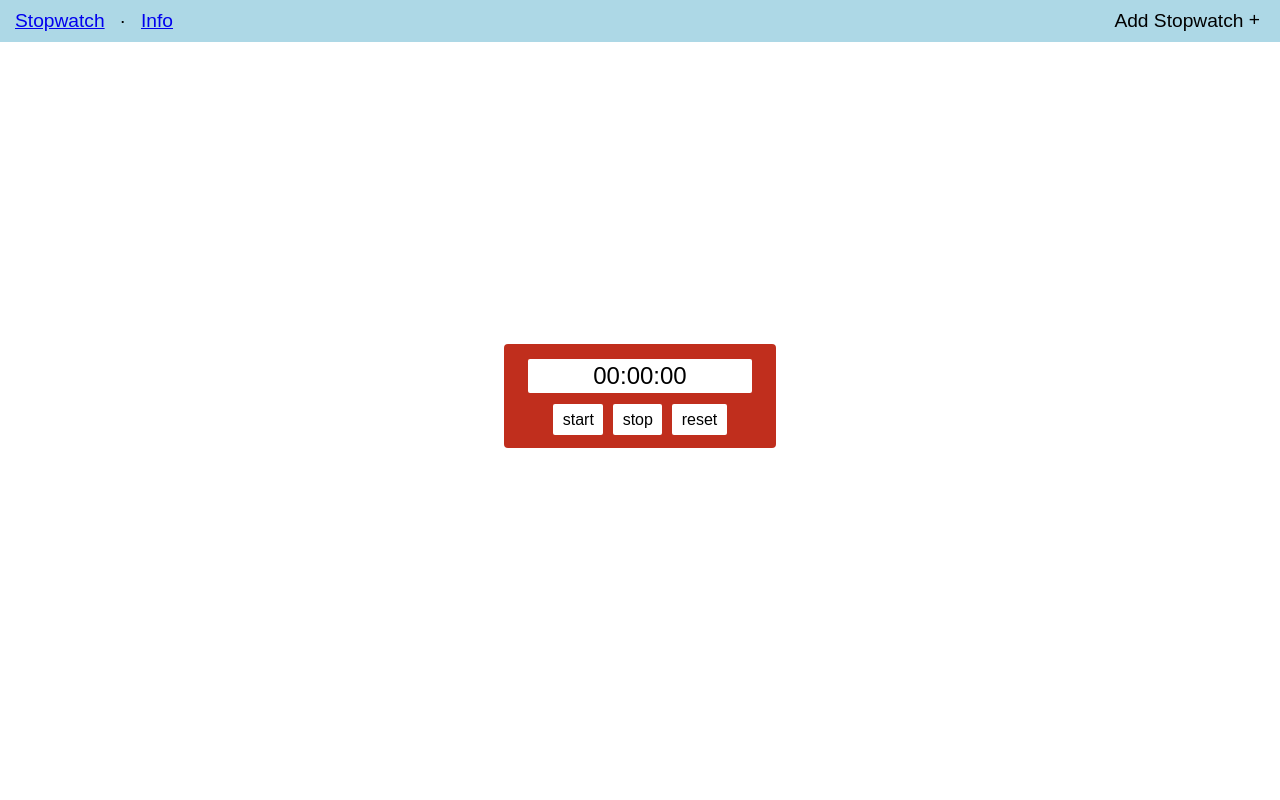
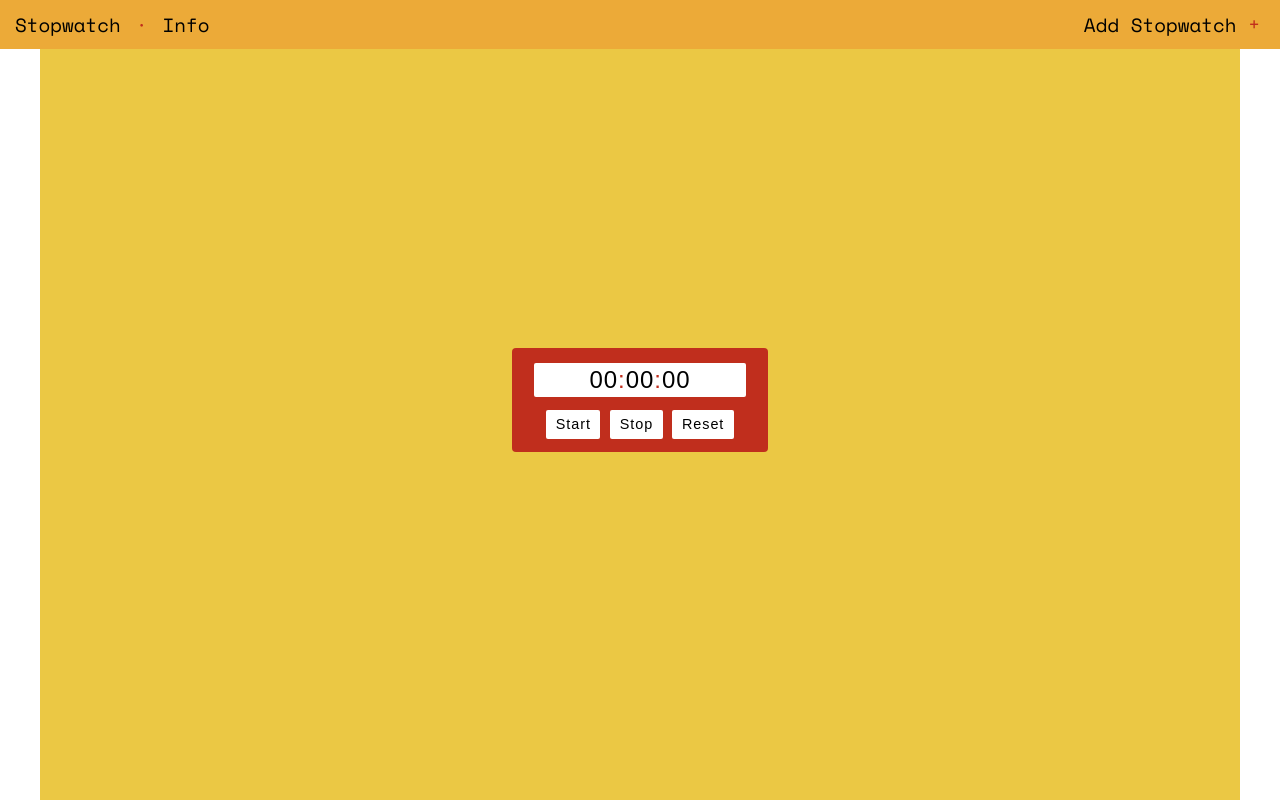
Before and after one commit to RhodesPeter/stopwatch-react, a React (Create React App) app: page / in a window 1280 px wide. Built offline with nearby package versions, Linux system fonts and the light colour scheme.

Commit message:
Add further styling
- Add google fonts

```diff
--- a/src/App.css
+++ b/src/App.css
@@ -2,8 +2,9 @@
 .app,
 .info {
   max-width: 1200px;
-  height: 99vh;
+  height: 100vh;
   margin: 0 auto;
+  background-color: #EBC844;
   text-align: center;
   display: -webkit-flex;
   display: flex;
@@ -17,11 +18,17 @@
   align-content: center;
 }
 
+a:visited,
+a:link {
+  color: black;
+  text-decoration: none;
+}
+
 .nav {
   width: 100%;
   position: absolute;
   top: 0;
-  background-color: lightblue;
+  background-color: #ECAA38;
   font-size: 1.2rem;
 }
 
@@ -38,6 +45,7 @@
 .nav__spacer {
   float: left;
   padding: 10px 15px;
+  color: #C02E1D;
 }
 
 .nav__title {
@@ -53,13 +61,17 @@
 .nav__plus {
   position:relative;
   top:-1.2px;
+  color: #C02E1D;
 }
 
 .stopwatch {
-  width: 17rem;
+  width: 16rem;
   height: 6.5rem;
   margin: 15px;
   background-color: #C02E1D;
+  letter-spacing: 0.06rem;
+  font-size: 0.9rem;
+  font-family: arial;
   border-radius: 4px;
   text-align: center;
   display: -webkit-flex;
@@ -67,6 +79,10 @@
   justify-content: center;
   -webkit-flex-flow: row wrap;
   flex-flow: row wrap;
+}
+
+.stopwatch__colon {
+  color: #C02E1D;
 }
 
 .buttonContainer {
@@ -87,4 +103,5 @@
   padding: 0.4rem 0.6rem;
   background-color: white;
   border-radius: 2px;
+  cursor: pointer;
 }
--- a/src/components/Stopwatch.js
+++ b/src/components/Stopwatch.js
@@ -55,10 +55,13 @@ class Stopwatch extends Component {
   render(){
     return (
       <div className="stopwatch">
-        <div className="stopwatch__screen">{this.state.minutes}:{this.state.seconds}:{this.state.milliseconds}</div>
-        <div className="stopwatch__button" onClick={ this.startTime.bind(this) }>start</div>
-        <div className="stopwatch__button" onClick={ this.stopTime.bind(this) }>stop</div>
-        <div className="stopwatch__button" onClick={ this.resetTime.bind(this) }>reset</div>
+        <div className="stopwatch__screen">
+          {this.state.minutes}<span className="stopwatch__colon">:</span>
+          {this.state.seconds}<span className="stopwatch__colon">:</span>
+          {this.state.milliseconds}</div>
+        <div className="stopwatch__button" onClick={ this.startTime.bind(this) }>Start</div>
+        <div className="stopwatch__button" onClick={ this.stopTime.bind(this) }>Stop</div>
+        <div className="stopwatch__button" onClick={ this.resetTime.bind(this) }>Reset</div>
       </div>
     )
   };
--- a/src/index.css
+++ b/src/index.css
@@ -1,5 +1,7 @@
+@import url("https://fonts.googleapis.com/css?family=Space+Mono");
+
 body {
   margin: 0;
   padding: 0;
-  font-family: sans-serif;
+  font-family: 'Space Mono', monospace;
 }
```
